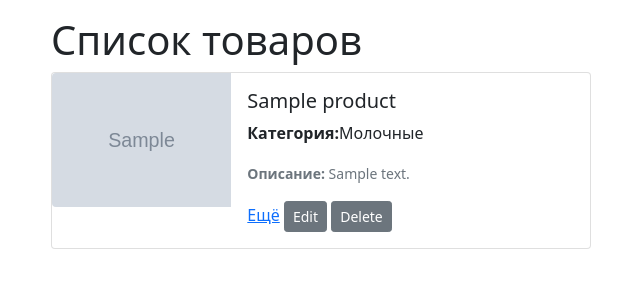
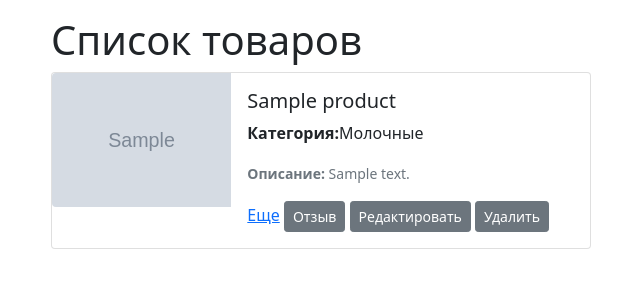
Before and after one commit to Nadezhda2205/kontrol_python_8_Khovrich_Nadezhda, a Django app: page / in a window 1280 px wide. Shown: the part 56-356 px from the top of the page, without its empty margins (31-671 px from the left). Run offline with Django 4.2, Linux system fonts and the light colour scheme; tables that the repository leaves empty hold one stand-in row (values such as "Sample post"); grey boxes marked "Sample" are stand-in pictures.

Commit message:
Добавлен комментарий к товару

```diff
--- a/core/urls.py
+++ b/core/urls.py
@@ -2,8 +2,15 @@
 from django.contrib import admin
 from django.urls import path
 from accounts.views import  LoginView, logout_view, RegisterView
-from products.views import ProductListView, ProductDetailView, ProductCreateView, ProductUpdateView, ProductDeleteView, CommentListView
-
+from products.views import (
+    ProductListView,
+    ProductDetailView,
+    ProductCreateView,
+    ProductUpdateView,
+    ProductDeleteView,
+    CommentListView,
+    CommentCreateView
+)
 
 urlpatterns = [
     path('admin/', admin.site.urls),
@@ -14,10 +21,14 @@ urlpatterns = [
     path('product/delete/<int:pk>', ProductDeleteView.as_view(), name='product_delete'),
     path('product/confirm-delete/<int:pk>', ProductDeleteView.as_view(), name='product_confirm_delete'),
 
+
     path('product/comments/<int:pk>', CommentListView.as_view(), name='product_comments'),
+    path('product/<int:product_pk>/comment/add', CommentCreateView.as_view(), name='product_comment_add'),
+
 
     path('login/', LoginView.as_view(), name='login'),
     path('logout/', logout_view, name='logout'),
 
+
     path('signup/', RegisterView.as_view(), name='signup'),
 ]
--- a/products/views.py
+++ b/products/views.py
@@ -3,7 +3,7 @@ from django.views.generic import ListView, DetailView, CreateView, UpdateView, D
 from django.urls import reverse, reverse_lazy
 
 from products.models import Product, Comment
-from products.forms import ProductForm
+from products.forms import ProductForm, CommentForm
 
 
 class ProductListView(ListView):
@@ -46,3 +46,12 @@ class CommentListView(ListView):
     template_name = 'product.html'
     model = Comment
     context_object_name = 'comments'
+
+
+class CommentCreateView(CreateView):
+    template_name: str = 'comments/product_comment_add.html'
+    model = Comment
+    form_class = CommentForm
+
+    def get_success_url(self):
+        return reverse('index')
--- a/templates/index.html
+++ b/templates/index.html
@@ -21,10 +21,11 @@
           <h5 class="card-title">{{ product.name }}</h5>
           <p class="card-text"><b>Категория:</b>{{ product.get_category_display }} </p>
           <p class="card-text"><small class="text-muted"><b>Описание: </b>{{ product.description }}</small></p>
-          <a href="{% url 'product' product.pk %}">Ещё</a>
+          <a href="{% url 'product' product.pk %}">Еще</a>
+          <a class="btn btn-secondary btn-sm" href="{% url 'product_comment_add' product.pk %}">Отзыв</a>
 
-          <a class="btn btn-secondary btn-sm" href="{% url 'product_edit' product.pk %}">Edit</a>
-          <a class="btn btn-secondary btn-sm" href="{% url 'product_confirm_delete' product.pk %}">Delete</a>
+          <a class="btn btn-secondary btn-sm" href="{% url 'product_edit' product.pk %}">Редактировать</a>
+          <a class="btn btn-secondary btn-sm" href="{% url 'product_confirm_delete' product.pk %}">Удалить</a>
         </div>
       </div>
     </div>
--- a/templates/products/product.html
+++ b/templates/products/product.html
@@ -26,7 +26,7 @@
     </div>
   </div>
 </div>
-<p>Комментарии о продукте</p>
+<p>Отзыв о продукте</p>
 {% for comment in product.comments.all %}
   <div class="card mb-3">
     <p >Автор:{{ comment.author }}</p>
```
Also changed, not shown: products/forms.py (+7 -1 lines), templates/comments/product_comment_add.html (added, +19 -0 lines).
